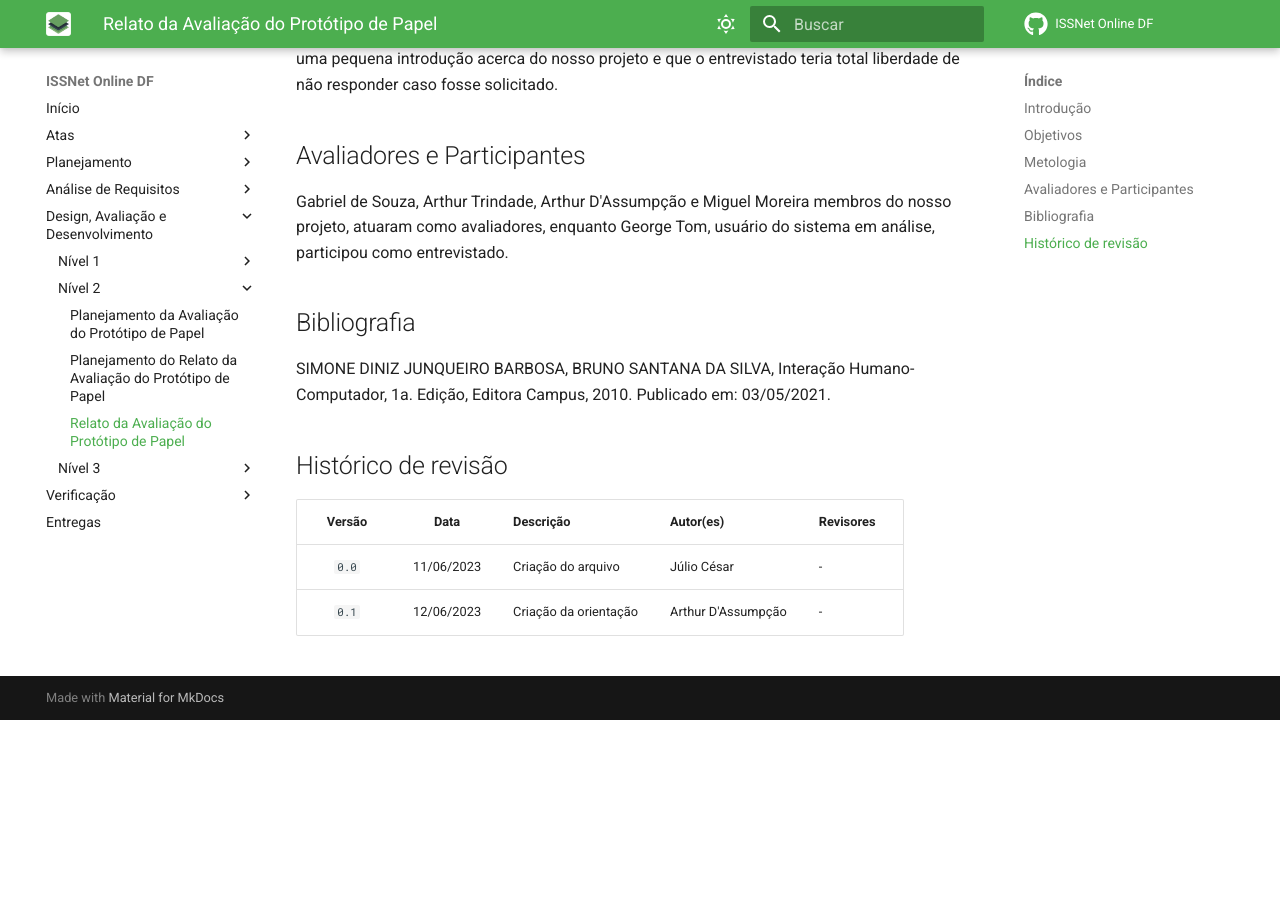
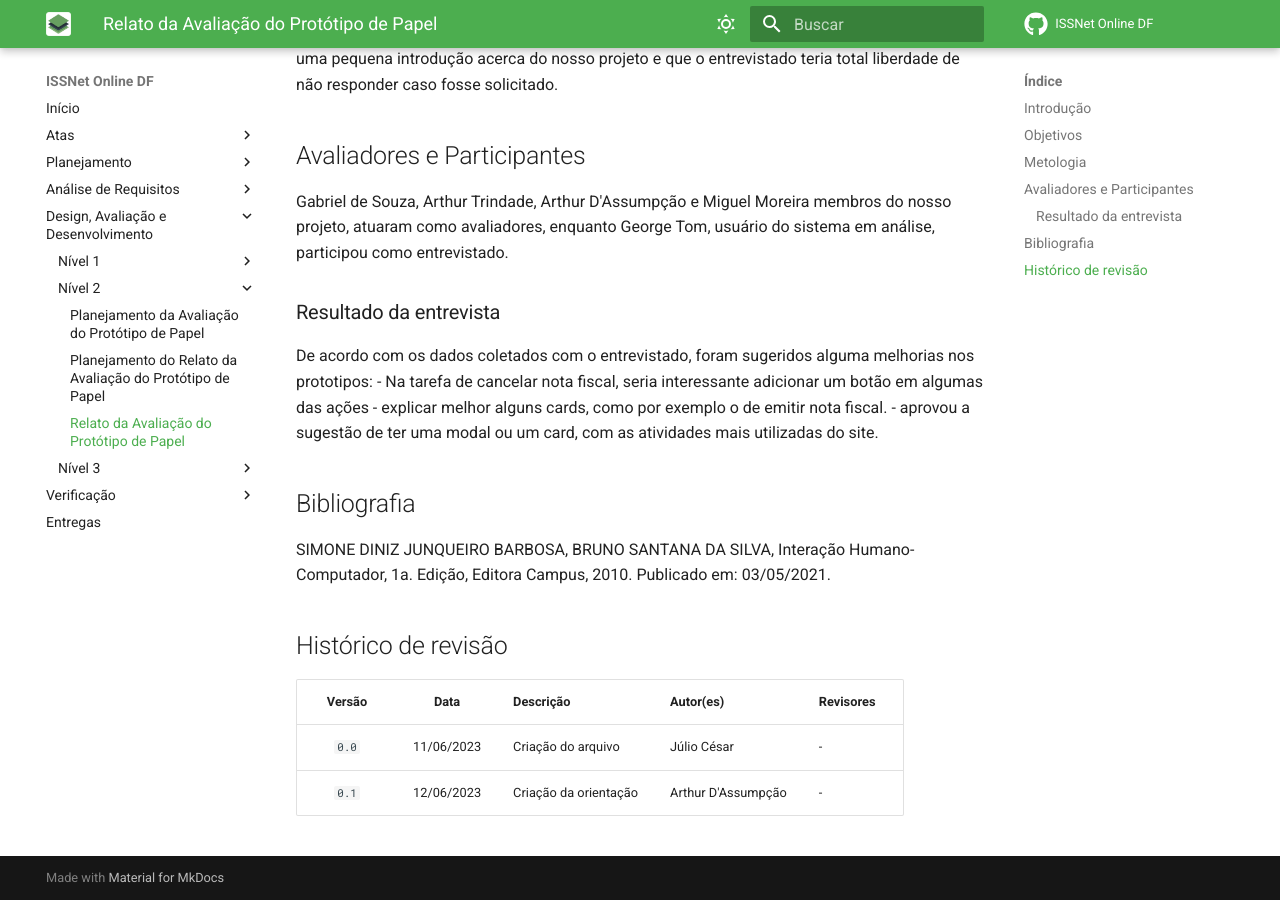
Before and after one commit to Interacao-Humano-Computador/2023.1-ISSNet, an MkDocs documentation site: the page built from gitpages/docs/design_avaliacao_desenvolvimento/nivel2/relato_protpapel.md, in a window 1280 px wide and 900 px high, scrolled down 587 px. Built offline with MkDocs 1.6.1 and Material for MkDocs 9.7.7, drawn with Linux system fonts in a browser that asks for light colours; comment, search, counter and statistics services are not loaded; before the commit the page ends 1307 px from its top, so only the background shows below that.

Commit message:
adicionando resultado da entrevista do prototipo de papel

```diff
--- a/gitpages/docs/design_avaliacao_desenvolvimento/nivel2/relato_protpapel.md
+++ b/gitpages/docs/design_avaliacao_desenvolvimento/nivel2/relato_protpapel.md
@@ -19,6 +19,12 @@ Na entrevista foram apresentadas questões acerca das políticas de termos de co
 Gabriel de Souza, Arthur Trindade, Arthur D'Assumpção e Miguel Moreira membros do nosso projeto, atuaram como avaliadores, enquanto George Tom, usuário do sistema em análise, participou como entrevistado.
 
 
+### Resultado da entrevista
+De acordo com os dados coletados com o entrevistado, foram sugeridos alguma melhorias nos prototipos:
+- Na tarefa de cancelar nota fiscal, seria interessante adicionar um botão em algumas das ações
+- explicar melhor alguns cards, como por exemplo o de emitir nota fiscal.
+- aprovou a sugestão de ter uma modal ou um card, com as atividades mais utilizadas do site.
+
 <!-- ## Referências -->
 <!-- FONTES CITADAS UTILIZADAS PARA EMBASAR O TEXTO. REMOVER CASO NÃO HOUVER  -->
 
```
